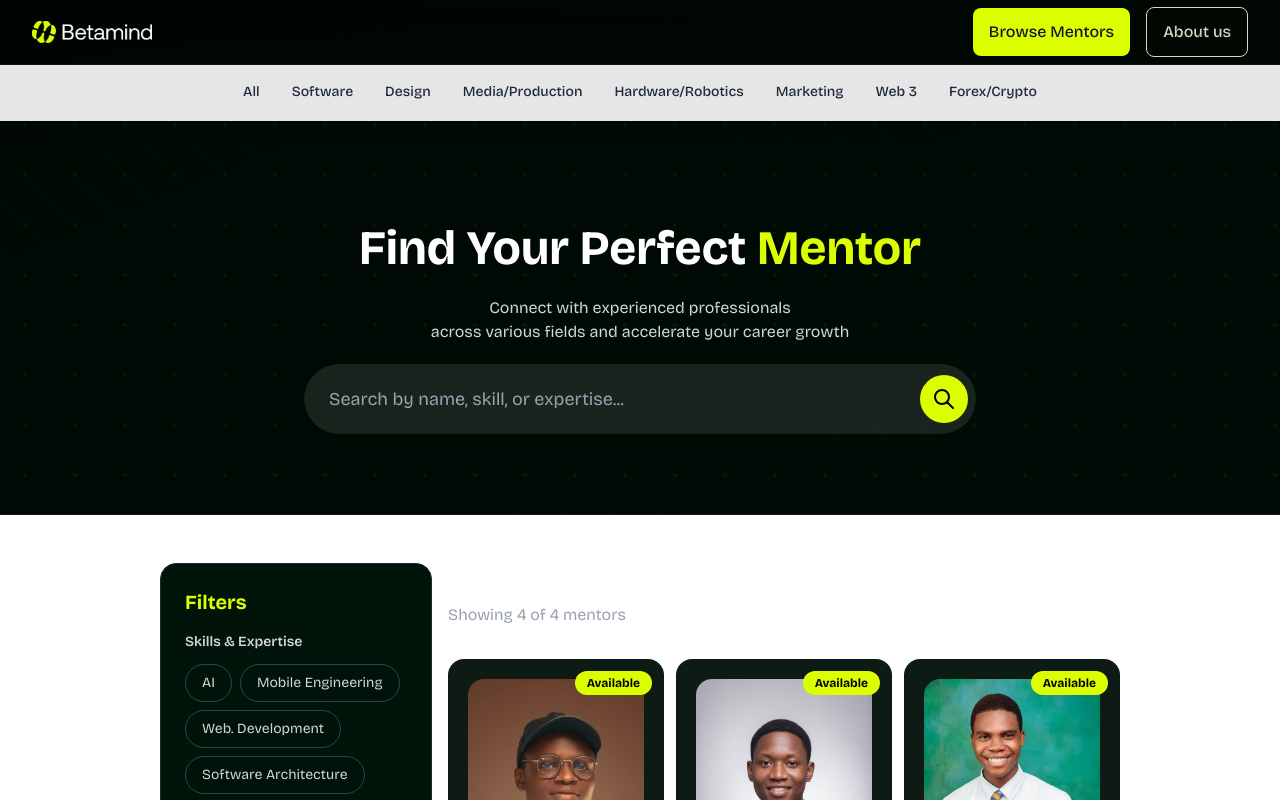
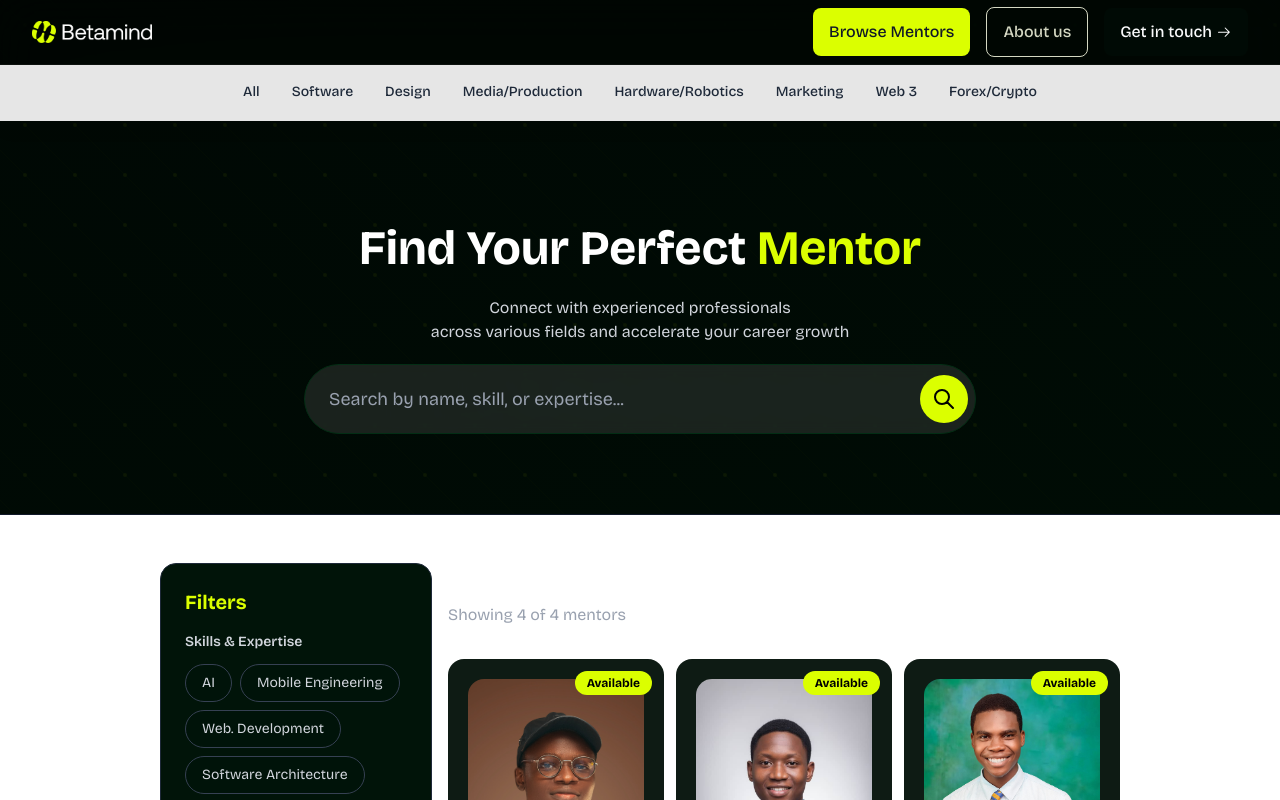
Before and after one commit to brightphi210/betamind, a Next.js app: page /mentors in a window 1280 px wide. Shown: the top 800 px of the page. Built offline with nearby package versions, Linux system fonts and the light colour scheme.

Commit message:
Fix params error

```diff
--- a/app/components/Navbar.tsx
+++ b/app/components/Navbar.tsx
@@ -5,7 +5,7 @@ import Image from 'next/image';
 import { useRouter } from 'next/navigation';
 import { RiCloseLargeLine } from "react-icons/ri";
 import { RiMenu4Fill } from "react-icons/ri";
-import { OutlineBtn, SolidMainBtn, SolidWhiteBtn } from './btns';
+import { OutlineBtn, SolidBlackBtn, SolidMainBtn, SolidWhiteBtn } from './btns';
 import Link from 'next/link';
 
 const Navbar = () => {
@@ -75,6 +75,11 @@ const Navbar = () => {
                 <div>
                   <Link href='/about'>
                     <OutlineBtn title='About us'/>
+                  </Link>
+                </div>
+                <div>
+                  <Link href='/support'>
+                    <SolidBlackBtn title='Get in touch'/>
                   </Link>
                 </div>
               </div>
@@ -162,6 +167,12 @@ const Navbar = () => {
                 <OutlineBtn title='About us'/>
               </Link>
             </div>
+
+            <div>
+              <Link href='/support'>
+                <SolidBlackBtn title='Get in touch'/>
+              </Link>
+            </div>
           </div>
 
           {/* Mobile Categories */}
--- a/app/components/btns.tsx
+++ b/app/components/btns.tsx
@@ -1,4 +1,5 @@
 import React from 'react'
+import { GoArrowRight } from 'react-icons/go';
 
 interface BtnProps {
     title: string;
@@ -35,9 +36,10 @@ export const SolidBlackBtn = ({ title, onClick, ...props }: BtnProps) => {
     <button
         {...props}
         onClick={onClick}
-        className="w-full bg-[#010c06] hover:bg-[#010c06b2] cursor-pointer text-gray-50 px-4 py-3 rounded-lg text-base font-medium transition-colors duration-200"
+        className="w-full flex gap-1 items-center m-auto justify-center bg-[#010c06]/90 hover:bg-[#010c06b2] cursor-pointer text-gray-50 px-4 py-3 rounded-lg text-base font-medium transition-colors duration-200"
     >
         {title}
+        <p><GoArrowRight  /></p>
     </button>
   )
 }
--- a/app/mentors/page.tsx
+++ b/app/mentors/page.tsx
@@ -1,6 +1,6 @@
 'use client'
 
-import React, { useState, useEffect, useMemo } from 'react'
+import React, { useState, useEffect, useMemo, Suspense } from 'react'
 import Image from 'next/image'
 import Link from 'next/link'
 import { useSearchParams } from 'next/navigation'
@@ -9,7 +9,8 @@ import 'aos/dist/aos.css'
 import { mentors } from '../mocks/mentors'
 import { SolidBlackBtn, SolidMainBtn } from '../components/btns'
 
-const Mentors = () => {
+// Separate the component that uses useSearchParams
+function MentorsContent() {
   const searchParams = useSearchParams()
   const categoryParam = searchParams.get('category')
 
@@ -25,6 +26,8 @@ const Mentors = () => {
       setSearchQuery(categoryParam)
     }
   }, [categoryParam])
+
+  // ... rest of your component code stays exactly the same ...
 
   useEffect(() => {
     AOS.init()
@@ -422,4 +425,20 @@ const Mentors = () => {
   )
 }
 
+// Main component with Suspense boundary
+const Mentors = () => {
+  return (
+    <Suspense fallback={
+      <div className='min-h-screen bg-[#000804] flex items-center justify-center'>
+        <div className='text-center'>
+          <div className='animate-spin rounded-full h-12 w-12 border-b-2 border-[#DBFF00] mx-auto mb-4'></div>
+          <p className='text-gray-400'>Loading mentors...</p>
+        </div>
+      </div>
+    }>
+      <MentorsContent />
+    </Suspense>
+  )
+}
+
 export default Mentors
```
